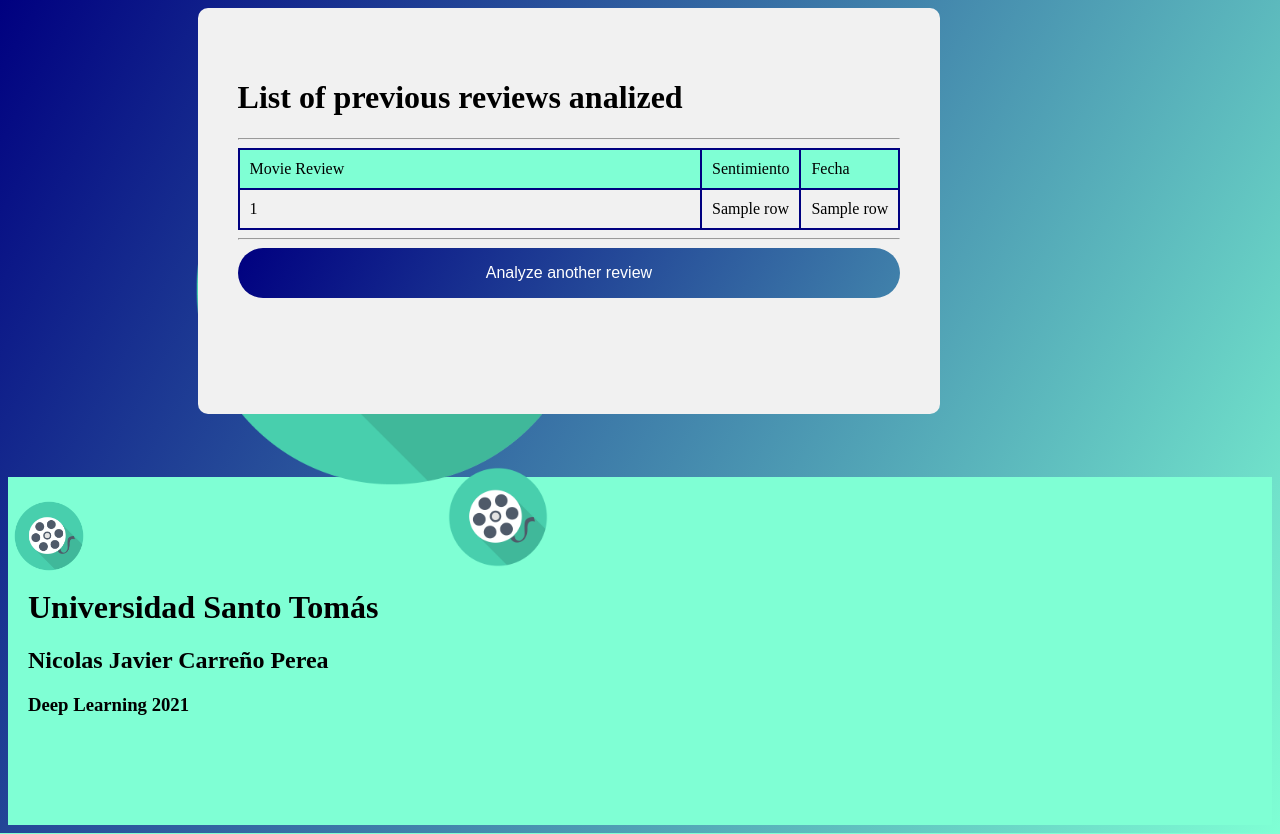
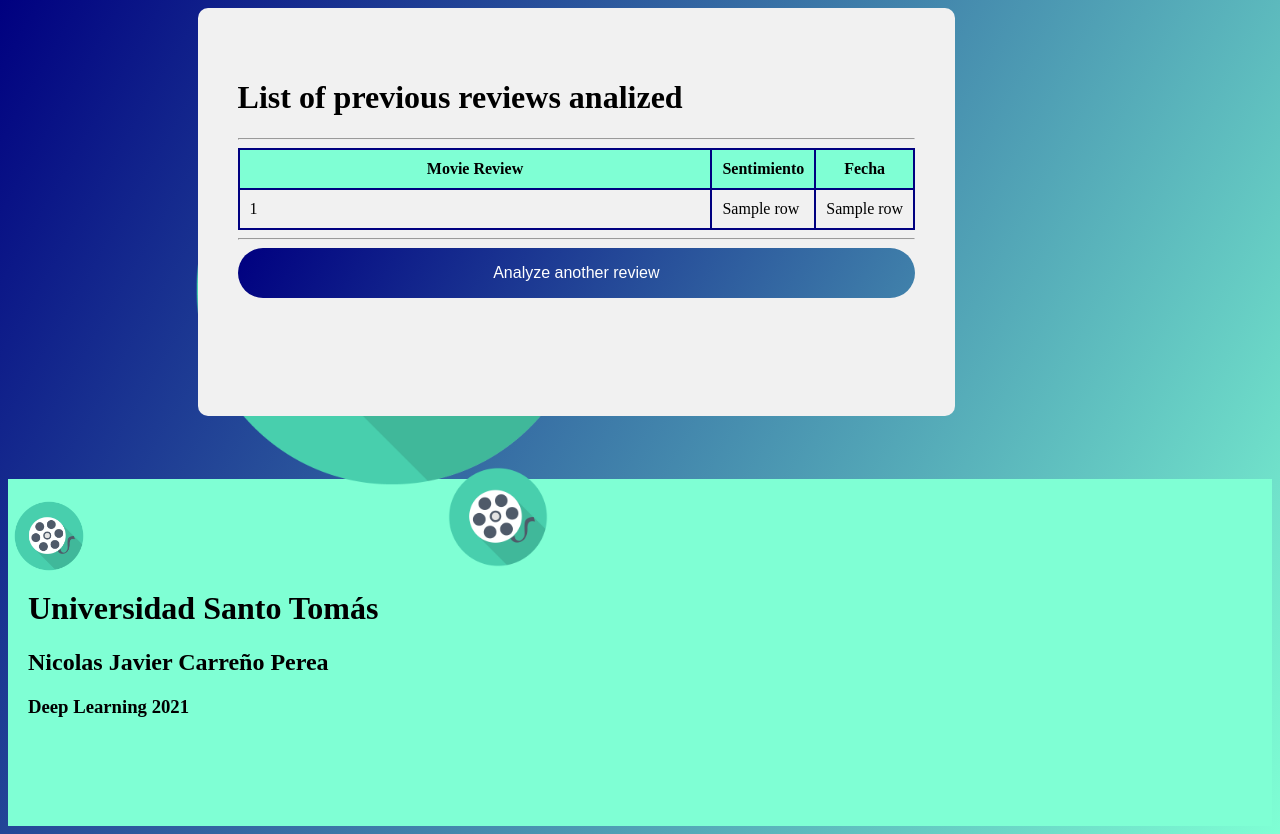
Before and after one commit to nicolascp26/Deeplearning, a Flask app: template SegundoPeriodo/movie_classifier/templates/reviewsreport.html in a window 1280 px wide. Run offline with Flask 2, Linux system fonts and the light colour scheme; the template is opened without the code that fills it: most values are stand-ins (such as "Sample title", 1, 10 or a date in 2020); parts of the project's set-up code (start-up, migrations or seed data) failed here and were passed over; some web fonts are replaced.

Commit message:
Update style.css

```diff
--- a/SegundoPeriodo/movie_classifier/static/css/style.css
+++ b/SegundoPeriodo/movie_classifier/static/css/style.css
@@ -40,6 +40,11 @@ table,th,td{
 
 td:nth-child(1) {
   width: 70%;
+}
+
+tr:nth-child(1) {
+  font-weight: bold;
+  text-align:center;
 }
 
 .container h1 {
```
